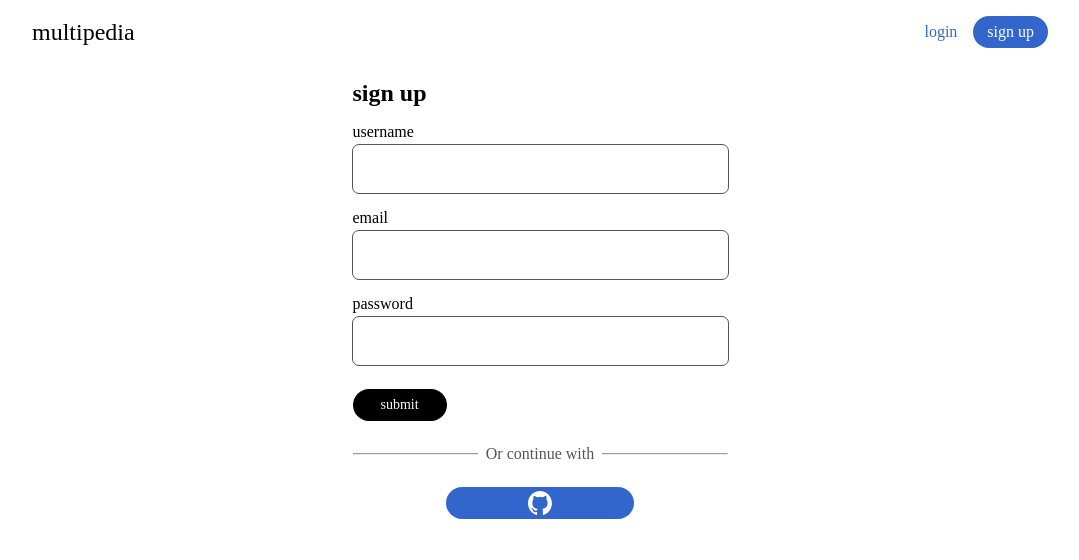
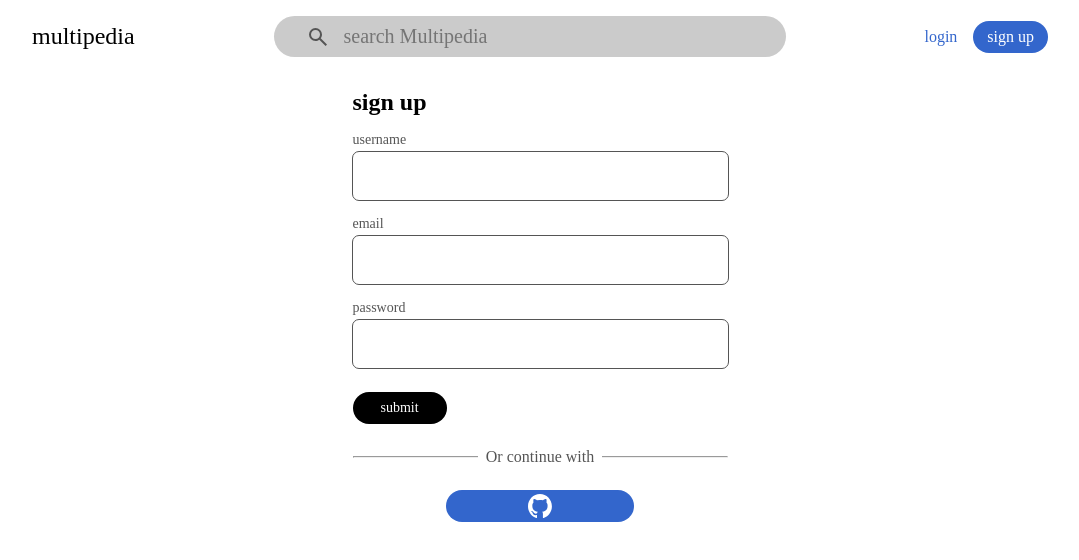
Before and after one commit to sinskiy/multipedia, a React (Vite) app in the folder frontend/: page /sign-up in a window 1280 px wide. Shown: the top 560 px of the page, without its empty margins (100-1179 px from the left). Built offline with nearby package versions, Linux system fonts and the light colour scheme; no server answers.

Commit message:
feat: add static search form

```diff
--- a/frontend/src/index.css
+++ b/frontend/src/index.css
@@ -2,6 +2,7 @@
   --primary: black;
   --secondary: #555555;
   --background: white;
+  --surface: #cbcbcb;
   --link: #3366cc;
   --error: #b50000;
 
@@ -64,6 +65,7 @@ section > h1 {
     --primary: white;
     --secondary: #cbcbcb;
     --background: black;
+    --surface: #121212;
     --link: #88a3e8;
     --error: #ffbcbc;
   }
--- a/frontend/src/ui/any-field.module.css
+++ b/frontend/src/ui/any-field.module.css
@@ -3,6 +3,7 @@
   padding: 0.5rem 1rem;
   border: none;
   outline: 1px solid var(--secondary);
+  background-color: transparent;
   border-radius: var(--rounding-small);
   font-size: 1.75rem;
 }
--- a/frontend/src/ui/base/field.module.css
+++ b/frontend/src/ui/base/field.module.css
@@ -2,3 +2,9 @@
   display: grid;
   gap: 0.25rem;
 }
+
+.label {
+  font-size: 0.875rem;
+  font-weight: 500;
+  color: var(--secondary);
+}
--- a/frontend/src/ui/header.module.css
+++ b/frontend/src/ui/header.module.css
@@ -1,6 +1,6 @@
 .header {
-  display: grid;
-  grid-template-columns: 1fr auto;
+  display: flex;
+  justify-content: space-between;
   align-items: center;
   margin-bottom: 2rem;
 }
--- a/frontend/src/ui/header.tsx
+++ b/frontend/src/ui/header.tsx
@@ -1,6 +1,7 @@
 import { PropsWithChildren, ReactElement } from "react";
 import classes from "./header.module.css";
 import { Link } from "wouter";
+import Search from "./search";
 
 interface HeaderProps extends PropsWithChildren {
   rootLinkText: string;
@@ -13,6 +14,7 @@ export default function Header({ rootLinkText, children }: HeaderProps) {
       <Link href="/" className={classes.logo}>
         {rootLinkText}
       </Link>
+      <Search />
       <nav className={classes.nav}>{children}</nav>
     </header>
   );
--- /dev/null
+++ b/frontend/src/ui/search.module.css
@@ -0,0 +1,21 @@
+.search {
+  flex: 1 1 0%;
+  max-width: 32rem;
+}
+
+.search-input-wrapper {
+  display: flex;
+  gap: 0.75rem;
+  align-items: center;
+  background-color: var(--surface);
+  border-radius: var(--rounding-base);
+  padding: 0.5rem 2rem;
+}
+
+.search-input {
+  width: 100%;
+  border: none;
+  outline: none;
+  background-color: transparent;
+  font-size: 1.25rem;
+}
--- /dev/null
+++ b/frontend/src/ui/search.tsx
@@ -0,0 +1,20 @@
+import classes from "./search.module.css";
+
+export default function Search() {
+  return (
+    <search className={classes.search}>
+      <form>
+        <div className={classes["search-input-wrapper"]}>
+          <img src="/search.svg" alt="" width={24} height={24} />
+          <input
+            type="search"
+            id="search"
+            name="search"
+            placeholder="search Multipedia"
+            className={classes["search-input"]}
+          />
+        </div>
+      </form>
+    </search>
+  );
+}
```
Also changed, not shown: frontend/public/search.svg (added).
